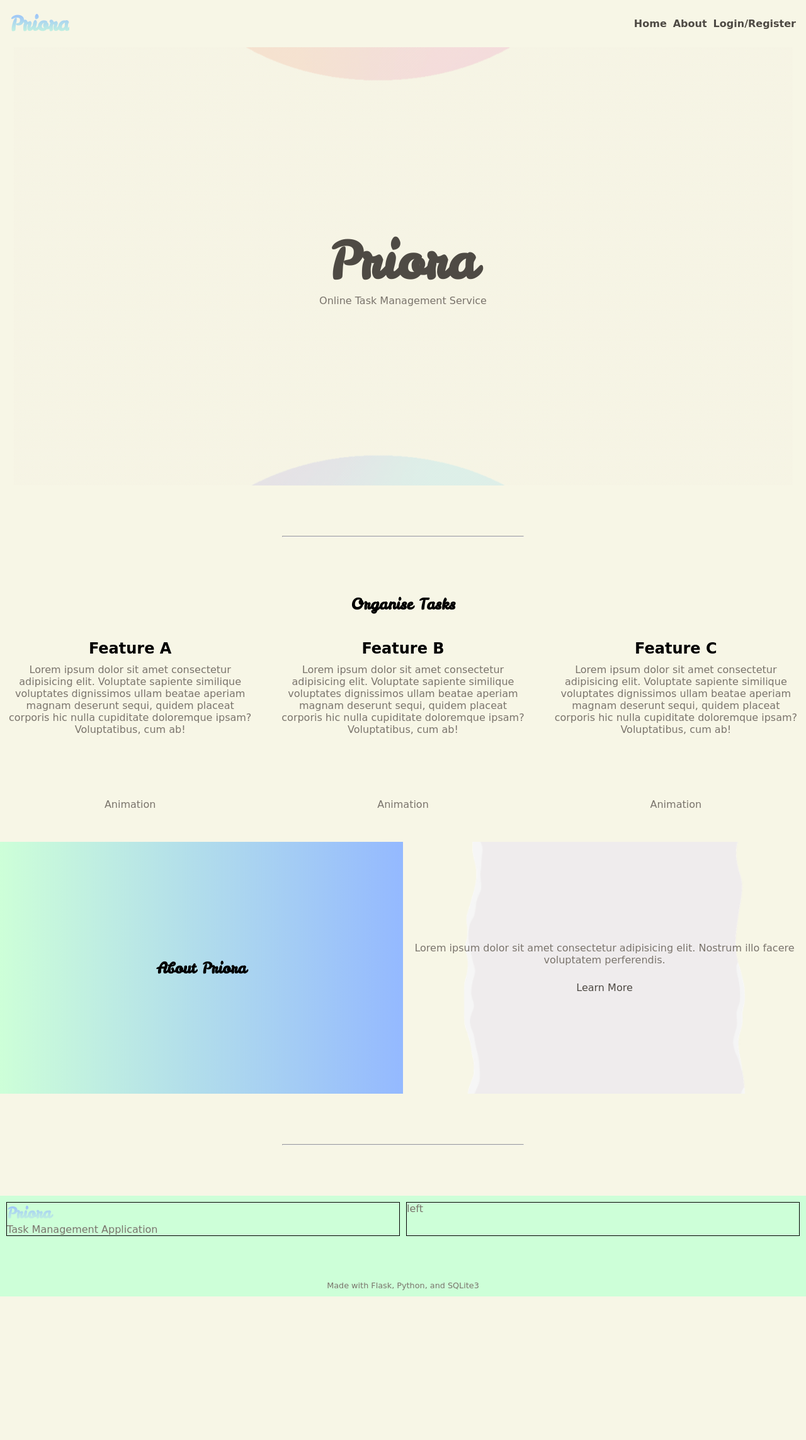
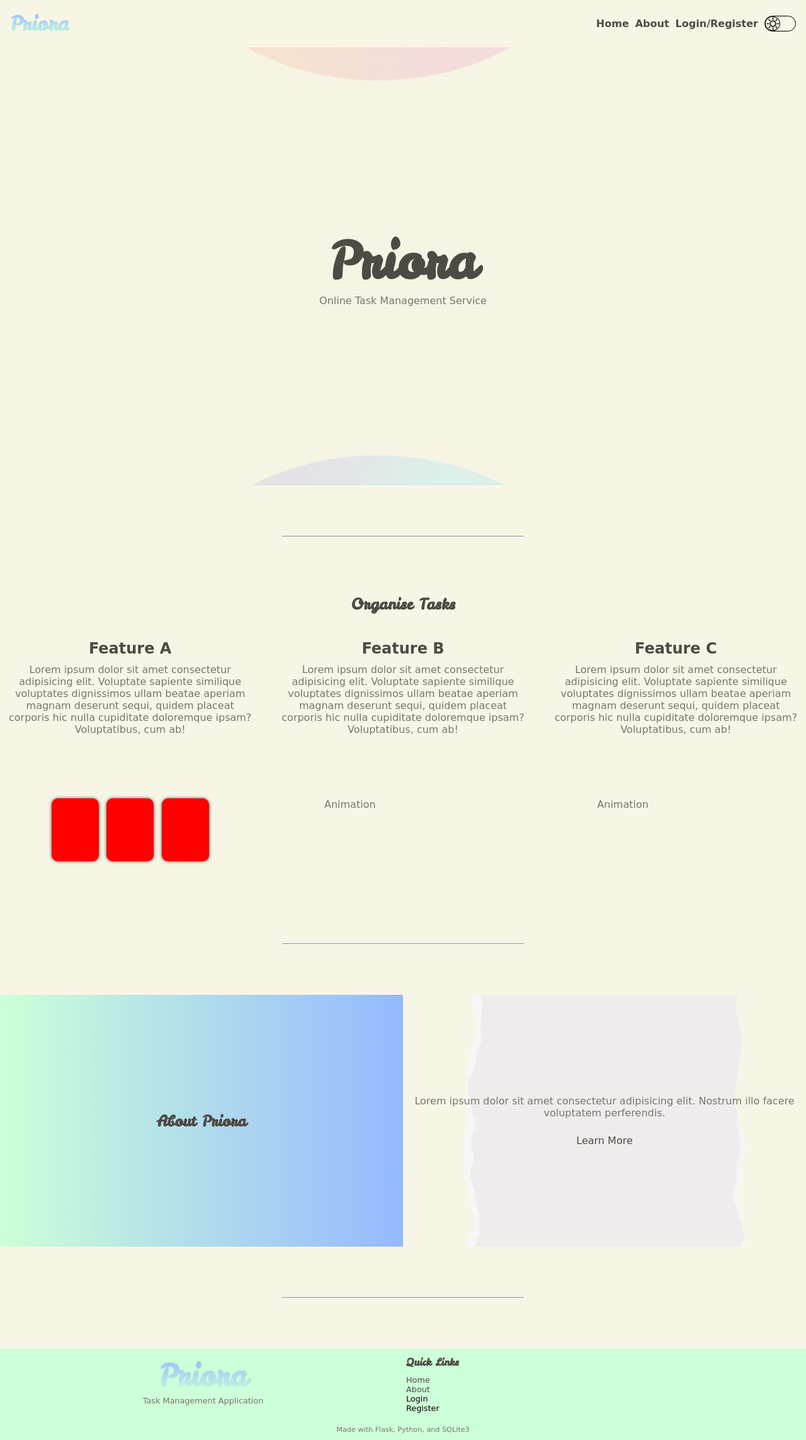
Before and after one commit to Sheikh-H/Priora-Task-Manager, a Flask app: page / in a window 1280 px wide. Shown: the whole page at 63% size. Before the commit the page ends 2059 px from the top, so only its background shows below. Run offline with Flask 3, Linux system fonts and the light colour scheme.

Commit message:
making my own night mode button

```diff
--- a/static/css/styles.css
+++ b/static/css/styles.css
@@ -6,6 +6,8 @@
     --hero-gradient: linear-gradient(90deg, #CDFFD8 0%, #94B9FF 100%);
     --hero-bg-mb: url('/static/media/light-bg-mobile.gif');
     --hero-bg-dk: url('/static/media/light-bg-desktop.gif');
+    --box-shadow: #4E4A44;
+    --night-mode-button: url('/static/media/day.svg');
 
     /* Text */
     --primary-text: #4E4A44;
@@ -37,6 +39,9 @@ html.dark-mode {
     --surface-secondary: #36362F;
     --hero-bg-mb: url('/static/media/dark-bg-mobile.gif');
     --hero-bg-dk: url('/static/media/dark-bg-desktop.gif');
+    --box-shadow: #F4F1E8;
+    --night-mode-button: url('/static/media/night.svg');
+
     /* Text */
     --primary-text: #F4F1E8;
     --secondary-text: #BEB8AE;
@@ -54,7 +59,6 @@ html.dark-mode {
     --scrollbar-color: #755A4B;
 }
 
-
 *{
     box-sizing: border-box;
     margin: 0;
@@ -63,13 +67,22 @@ html.dark-mode {
     scrollbar-color: var(--scrollbar-color);
 }
 
+html{
+    overflow-x: hidden;
+    scroll-behavior: smooth;
+}
+
 body {
     background-color: var(--bg-color);
     font-family: cursive;
+    overflow-x: hidden;
+}
+
+h1, h2, h3, h4, h5, h6{
+    color: var(--primary-text)
 }
 
 h1 {
-    color: var(--hero-gradient);
     font-family: 'Leckerli One', cursive;
 }
 
@@ -113,6 +126,8 @@ hr{
 .nav-bar nav ul{
     display: flex;
     gap: 5px;
+    align-items: center;
+    justify-content: center;
 }
 
 .nav-bar nav ul li{
@@ -126,6 +141,31 @@ hr{
     font-weight: bold;
 }
 
+.night-mode-button{
+    border: 1px solid black;
+    width: 50px;
+    height: 25px;
+    border-radius: 50px;
+}
+
+.night-mode-inner-button{
+    border: 1px solid black;
+    height: 100%;
+    width: 50%;
+    border-radius: 100%;
+    justify-content: center;
+    align-items: center;
+    display: flex;
+    background-image: var(--night-mode-button);
+    background-position: center;
+    background-repeat: no-repeat;
+    background-size: contain;
+    transition: transform 1s ease;
+}
+
+.night-mode-inner-button.active{
+    transform: translateX(100%);
+}
 
 .hero-section{
     background-image: var(--hero-bg-mb);
@@ -172,7 +212,7 @@ hr{
     gap: 10px;
 }
 
-.feature-a{
+.feature-card{
     display: flex;
     text-align: center;
     align-items: center;
@@ -181,22 +221,50 @@ hr{
     gap: 100px;
 }
 
-.feature-b{
+.feature-animation{
+    height: 100px;
+    width: 250px;
     display: flex;
-    text-align: center;
-    align-items: center;
-    flex-direction: column;
-    justify-content: center;
-    gap: 100px;
+    justify-content: space-between;
 }
 
-.feature-c{
-    display: flex;
-    text-align: center;
-    align-items: center;
-    flex-direction: column;
-    justify-content: center;
-    gap: 100px;
+.feature-animation > div {
+    width: 75px;
+    height: 100px;
+    border-radius: 10px;
+    box-shadow: 0 0 5px var(--box-shadow);
+}
+
+.box-a{
+    background-color: red;
+}
+
+.box-b{
+    background-color: red;
+}
+
+.box-c{
+    background-color: red;
+}
+
+.hidden-right {
+    transform: translateX(150px);
+}
+
+.hidden-left {
+    transform: translateX(-150px);
+}
+
+.hidden-left,
+.hidden-right {
+    opacity: 0;
+    transition: opacity 1s ease, transform 1s ease;
+}
+
+.hidden-left.show,
+.hidden-right.show {
+    opacity: 1;
+    transform: translateX(0)
 }
 
 .about-priora{
@@ -217,6 +285,7 @@ hr{
 .about-priora div:nth-child(1){
     background: linear-gradient(90deg, #CDFFD8 0%, #94B9FF 100%);
 }
+
 .about-priora div:nth-child(2){
     background-image: url('/static/media/paper-bg.png');
     background-position: center;
@@ -224,14 +293,13 @@ hr{
     background-repeat: no-repeat;
 }
 
-
 .footer-section{
     padding: 10px;
     background-color: #CDFFD8;
-    height: 20vh;
     display: flex;
     flex-direction: column;
     justify-content: space-between;
+    gap: 20px;
 }
 
 .footer-top{
@@ -240,16 +308,44 @@ hr{
     gap: 10px;
 }
 
+.footer-top h1 {
+    font-size: 3rem;;
+}
+
+.footer-top p {
+    font-size: 0.8rem;
+}
+
 .footer-top > div {
-    border: 1px solid black;
     width:100%;
+}
+
+.footer-top div:nth-child(1){
+    text-align: center;
+}
+
+.footer-top strong{
+    font-size: 1rem;
+    font-weight: bold;
+    font-family: 'Leckerli One', cursive;
+    color: var(--primary-text);
+}
+
+.footer-top div ul {
+    margin-top: 10px;
+}
+
+.footer-top div ul li{
+    list-style-type: none;
+    font-size: 0.8rem;
 }
 
 .footer-bottom{
     width: 100%;
     text-align: center;
-    font-size: 0.8rem;;
+    font-size: 0.7rem;
 }
+
 /* ==========================
    Desktop
 ========================== */
@@ -295,6 +391,10 @@ hr{
 ========================== */
 
 @media screen and (min-width: 700px) and (max-width: 999px){
+    .footer-top {
+        grid-template-columns: repeat(2, 1fr);
+    }
+
     .nav-bar h1{
         font-size: 3rem;
     }
--- a/static/js/script.js
+++ b/static/js/script.js
@@ -0,0 +1,35 @@
+const observer = new IntersectionObserver(
+  (entries, observer) => {
+    entries.forEach((entry) => {
+      if (entry.isIntersecting) {
+        entry.target.classList.add("show");
+        observer.unobserve(entry.target);
+      }
+    });
+  },
+  {
+    treshold: 0.2,
+  },
+);
+
+const elements = document.querySelectorAll(".hidden-right, .hidden-left");
+
+elements.forEach((element) => observer.observe(element));
+
+featureCards = document.querySelectorAll(".feature-info");
+
+featureCards.forEach((card, index) => {
+  card.style.transitionDelay = `${index * 500}ms`;
+});
+
+featureAnimations = document.querySelectorAll(".feature-animation");
+
+featureAnimations.forEach((card, index) => {
+  card.style.transitionDelay = `${index * 500}ms`;
+});
+
+nightModeButton = document.querySelector(".night-mode-inner-button");
+
+nightModeButton.addEventListener("click", () => {
+  nightModeButton.classList.toggle("active");
+});
--- a/templates/footer.html
+++ b/templates/footer.html
@@ -4,7 +4,17 @@
       <a href="{{ url_for('home')}}"><h1 class="gradient-text">Priora</h1></a>
       <p>Task Management Application</p>
     </div>
-    <div><p>left</p></div>
+    <div>
+      <p><strong>Quick Links</strong></p>
+      <ul>
+        <li><a href="{{ url_for('home') }}">Home</a></li>
+        <li><a href="{{ url_for('home') }}">About</a></li>
+        <li>Login</li>
+        <li>Register</li>
+      </ul>
+    </div>
   </div>
-  <div class="footer-bottom"><p>Made with Flask, Python, and SQLite3</p></div>
+  <div class="footer-bottom">
+    <p>Made with Flask, Python, and SQLite3</p>
+  </div>
 </section>
--- a/templates/header.html
+++ b/templates/header.html
@@ -8,6 +8,12 @@
         <li><a href="{{ url_for('home') }}">Home</a></li>
         <li><a href="{{ url_for('about') }}">About</a></li>
         <li><a href="">Login/Register</a></li>
+        <li>
+          <div class="night-mode-button">
+            <div class="night-mode-inner-button">
+            </div>
+          </div>
+        </li>
       </ul>
     </nav>
   </div>
--- a/templates/layout.html
+++ b/templates/layout.html
@@ -26,6 +26,10 @@
       href="https://fonts.googleapis.com/css2?family=Leckerli+One&display=swap"
       rel="stylesheet"
     />
+    <link
+      rel="stylesheet"
+      href="https://fonts.googleapis.com/css2?family=Material+Symbols+Outlined:opsz,wght,FILL,GRAD@20..48,100..700,0..1,-50..200&icon_names=sunny"
+    />
   </head>
   <body>
     <header>{% include 'header.html' %}</header>
--- a/templates/main/home.html
+++ b/templates/main/home.html
@@ -11,8 +11,8 @@
 <section class="features-section">
   <h1>Organise Tasks</h1>
   <div class="all-features">
-    <div class="feature-a">
-      <div class="feature-info">
+    <div class="feature-card">
+      <div class="feature-info hidden-right">
         <h2>Feature A</h2>
         <p>
           Lorem ipsum dolor sit amet consectetur adipisicing elit. Voluptate
@@ -21,12 +21,14 @@
           doloremque ipsam? Voluptatibus, cum ab!
         </p>
       </div>
-      <div>
-        <p>Animation</p>
+      <div class="feature-animation hidden-left">
+        <div class="box-a"></div>
+        <div class="box-a"></div>
+        <div class="box-a"></div>
       </div>
     </div>
-    <div class="feature-b">
-      <div class="feature-info">
+    <div class="feature-card">
+      <div class="feature-info hidden-right">
         <h2>Feature B</h2>
         <p>
           Lorem ipsum dolor sit amet consectetur adipisicing elit. Voluptate
@@ -35,12 +37,12 @@
           doloremque ipsam? Voluptatibus, cum ab!
         </p>
       </div>
-      <div>
+      <div class="feature-animation hidden-left">
         <p>Animation</p>
       </div>
     </div>
-    <div class="feature-c">
-      <div class="feature-info">
+    <div class="feature-card">
+      <div class="feature-info hidden-right">
         <h2>Feature C</h2>
         <p>
           Lorem ipsum dolor sit amet consectetur adipisicing elit. Voluptate
@@ -49,12 +51,17 @@
           doloremque ipsam? Voluptatibus, cum ab!
         </p>
       </div>
-      <div>
+      <div class="feature-animation hidden-left">
         <p>Animation</p>
       </div>
     </div>
   </div>
 </section>
+<div class="space"></div>
+<div class="horizontal-line">
+  <hr />
+</div>
+<div class="space"></div>
 <section class="about-priora">
   <div><h1>About Priora</h1></div>
   <div>
```
Also changed, not shown: static/media/day.svg (added), static/media/night.svg (added).
